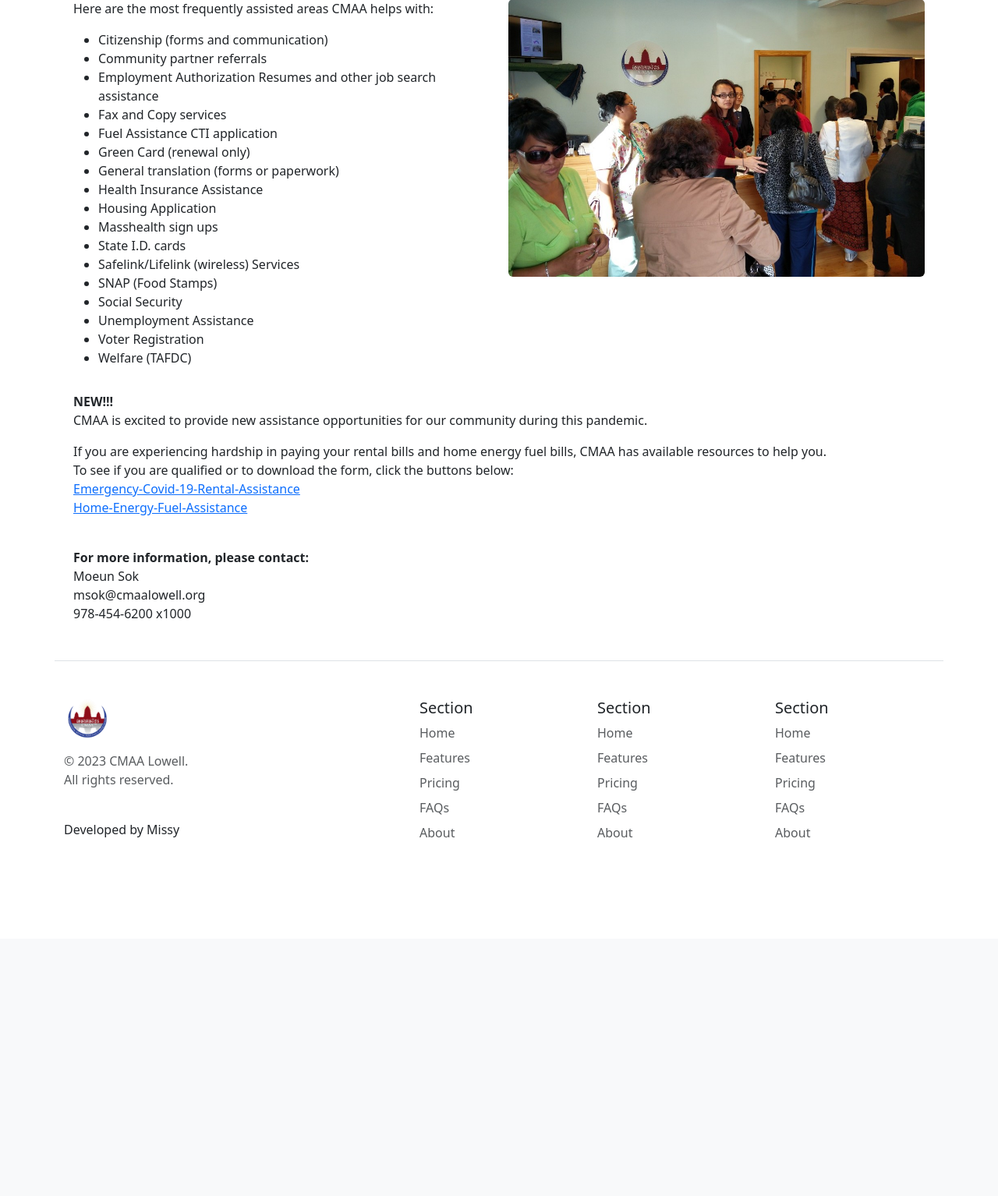
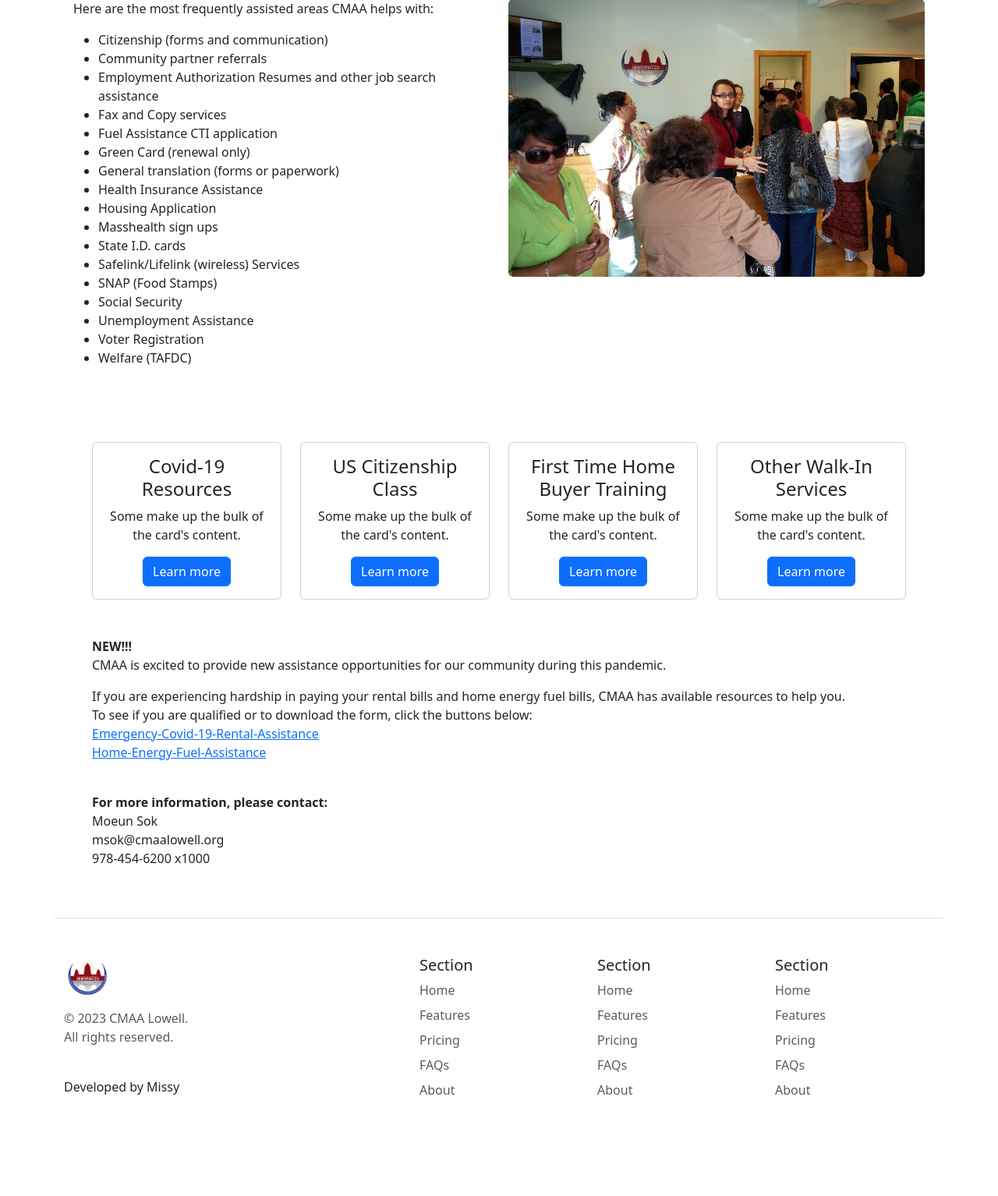
Before and after one commit to Livlau/cmaa-website, a Flask app: page /walk-in-services in a window 1280 px wide. Shown: the part 876-2410 px from the top of the page at 78% size. Before the commit the page ends 1950 px from the top, so only its background shows below. Run offline with Flask 3, Linux system fonts and the light colour scheme.

Commit message:
added more carousel

```diff
--- a/app.py
+++ b/app.py
@@ -60,6 +60,16 @@ def walk_in_services_citizenship_class():
 def walk_in_services_fthb_training():
   return render_template("walk-in-services/first-time-home-buyer-training.html")
 
+
+@app.route("/walk-in-services/covid-19-resources")
+def walk_in_services_covid_19_resources():
+  return render_template("walk-in-services/covid-19-resources.html")
+
+@app.route("/walk-in-services/other-services")
+def walk_in_services_other_services():
+  return render_template("walk-in-services/other-services.html")
+
+
 @app.route("/api/jobs")
 def jobs_list():
   jobs = jobs_from_db()
--- a/templates/walk-in-services.html
+++ b/templates/walk-in-services.html
@@ -56,6 +56,10 @@
         </div>
       </div>
     </div>
+<!-- walk-in services carousel -->
+  <div>
+    {% include 'walk-in-services/walk-in-services-carousel.html'%}
+  </div>
   <div>
     <p class="text-start">
       <b>NEW!!!</b>
--- /dev/null
+++ b/templates/walk-in-services/walk-in-services-carousel.html
@@ -0,0 +1,46 @@
+
+<div class="container text-center my-3">
+    <div class="row mx-auto my-auto">
+        <div id="myCarousel" class="carousel slide w-100" data-ride="carousel">
+            <div class="carousel-inner" role="listbox">
+                <div class="carousel-item py-5 active">
+                    <div class="row">
+                        <div class="col-sm-3">
+                            <div class="card">
+                              <div class="card-body">
+                                <h4 class="card-title">Covid-19 Resources</h4>
+                                <p class="card-text">Some make up the bulk of the card's content.</p>
+                                <a href="/walk-in-services/covid-19-resources" class="btn btn-primary">Learn more</a>
+                              </div>
+                            </div>
+                        </div>
+                        <div class="col-sm-3">
+                            <div class="card">
+                              <div class="card-body">
+                                <h4 class="card-title">US Citizenship Class</h4>
+                                <p class="card-text">Some make up the bulk of the card's content.</p>
+                                <a href="/walk-in-services/citizenship-class" class="btn btn-primary">Learn more</a>
+                              </div>
+                            </div>
+                        </div>
+                        <div class="col-sm-3">
+                            <div class="card">
+                              <div class="card-body">
+                                <h4 class="card-title">First Time Home Buyer Training</h4>
+                                <p class="card-text">Some make up the bulk of the card's content.</p>
+                                <a href="/walk-in-services/first-time-home-buyer-training" class="btn btn-primary">Learn more</a>
+                              </div>
+                            </div>
+                        </div>
+                        <div class="col-sm-3">
+                            <div class="card">
+                              <div class="card-body">
+                                <h4 class="card-title">Other Walk-In Services</h4>
+                                <p class="card-text">Some make up the bulk of the card's content.</p>
+                                <a href="/walk-in-services/other-services" class="btn btn-primary">Learn more</a>
+                              </div>
+                            </div>
+                        </div>
+                    </div>
+                </div>
+</div>
```
